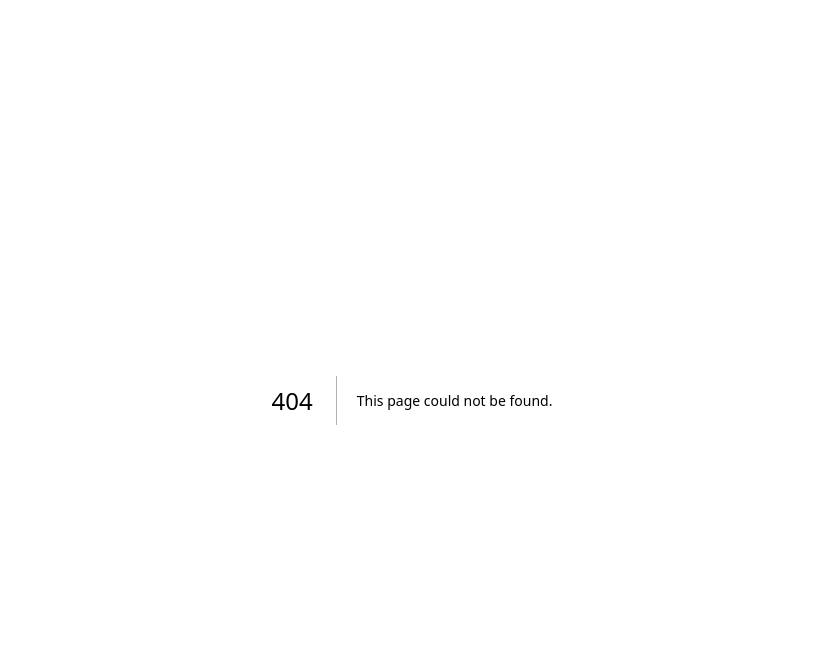
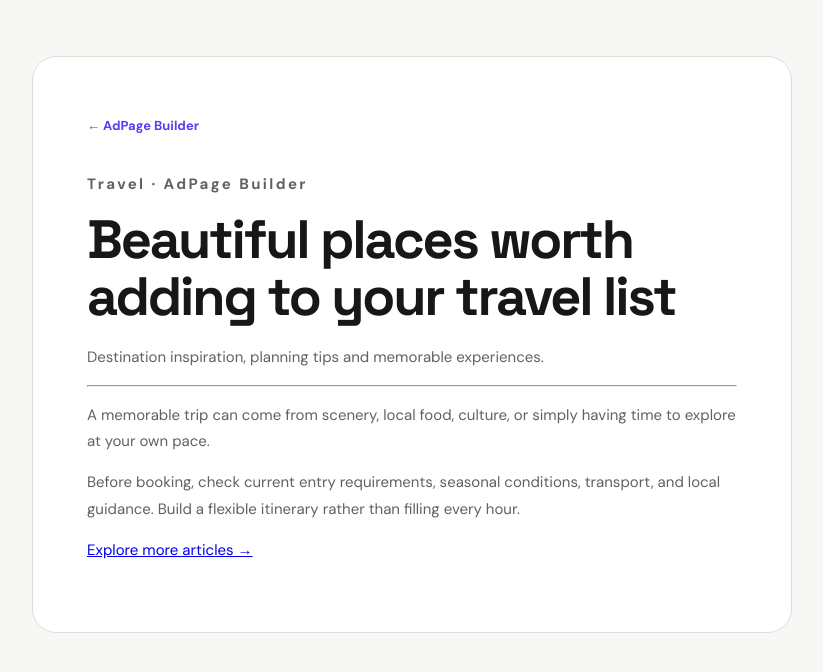
Before and after one commit to meherul382/reelpilot-ai, a Next.js app: page /story/beautiful-places-worth-adding-to-your-travel-list in a window 1280 px wide. Before the commit this address had no page. Shown: the top 672 px of the page, without its empty margins (228-1051 px from the left). Built offline with nearby package versions, Linux system fonts and the light colour scheme.

Commit message:
Add story detail routes

```diff
--- /dev/null
+++ b/app/story/[slug]/page.tsx
@@ -0,0 +1,10 @@
+const stories: Record<string,{category:string,title:string,excerpt:string,body:string[]}> = {
+"the-internets-biggest-stories-and-ideas-in-one-place":{category:"Trending",title:"The internet's biggest stories and ideas in one place",excerpt:"Discover fresh stories, useful guides, technology updates and entertaining content every day.",body:["The internet is a huge place for discovering ideas, learning practical skills, and keeping up with culture. A thoughtful mix of trusted sources can make that experience more useful.","When a topic is moving quickly, check the publication date and look for primary sources before sharing claims. For evergreen topics, save clear guides that you can return to later."]},
+"smart-tools-that-can-make-everyday-work-easier":{category:"Technology",title:"Smart tools that can make everyday work easier",excerpt:"Simple technology tips, apps and digital tools worth trying.",body:["Digital tools can simplify repetitive tasks, but the most useful setup is often the one that stays easy to maintain.","Start by identifying a recurring task, then try one tool that solves that specific need. Review permissions and privacy settings before connecting accounts or uploading personal information."]},
+"small-habits-that-make-your-day-more-productive":{category:"Lifestyle",title:"Small habits that make your day more productive",excerpt:"Practical ideas for routines, focus, travel and modern living.",body:["Productivity does not require a complicated system. A short daily plan, fewer interruptions, and clear breaks can make work feel more manageable.","Choose one small habit to test this week. Keep it realistic, notice what helps, and adjust the routine to fit your schedule."]},
+"beautiful-places-worth-adding-to-your-travel-list":{category:"Travel",title:"Beautiful places worth adding to your travel list",excerpt:"Destination inspiration, planning tips and memorable experiences.",body:["A memorable trip can come from scenery, local food, culture, or simply having time to explore at your own pace.","Before booking, check current entry requirements, seasonal conditions, transport, and local guidance. Build a flexible itinerary rather than filling every hour."]},
+"what-people-are-watching-sharing-and-talking-about":{category:"Entertainment",title:"What people are watching, sharing and talking about",excerpt:"Trending entertainment, social moments and digital culture.",body:["Entertainment trends travel quickly across streaming platforms and social feeds. What is popular can vary by region, language, and platform.","Use recommendations as a starting point, then check the title, release details, and availability on the service you use."]},
+"useful-online-tools-you-can-use-for-free":{category:"Guides",title:"Useful online tools you can use for free",excerpt:"Quick guides and practical tools for everyday digital tasks.",body:["Online utilities can help with common tasks such as resizing images, counting words, creating QR codes, and organizing text.","Choose reputable tools, avoid uploading sensitive files to services you do not trust, and review whether a tool processes information locally or on a server."]}
+};
+export function generateStaticParams(){return Object.keys(stories).map(slug=>({slug}));}
+export default async function StoryPage({params}:{params:Promise<{slug:string}>}){const {slug}=await params;const story=stories[slug];if(!story)return <main className="infoPage"><a href="/">← AdPage Builder</a><h1>Story not found</h1><p>This story may have moved. Browse the article library for more reads.</p><a href="/articles">Browse articles →</a></main>;return <main className="infoPage"><a href="/">← AdPage Builder</a><p className="eyebrow">{story.category} · AdPage Builder</p><h1>{story.title}</h1><p>{story.excerpt}</p><hr/><div>{story.body.map((p,i)=><p key={i}>{p}</p>)}</div><p><a href="/articles">Explore more articles →</a></p></main>}
```
